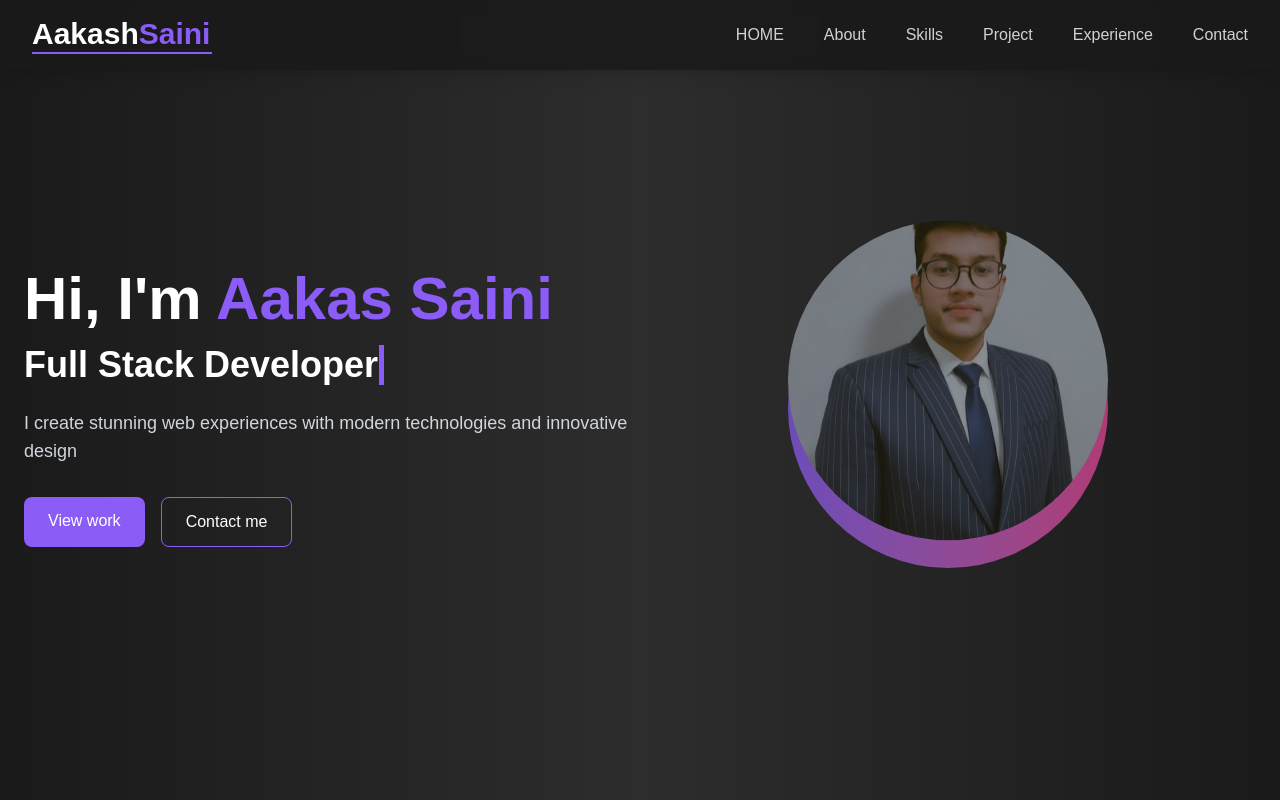
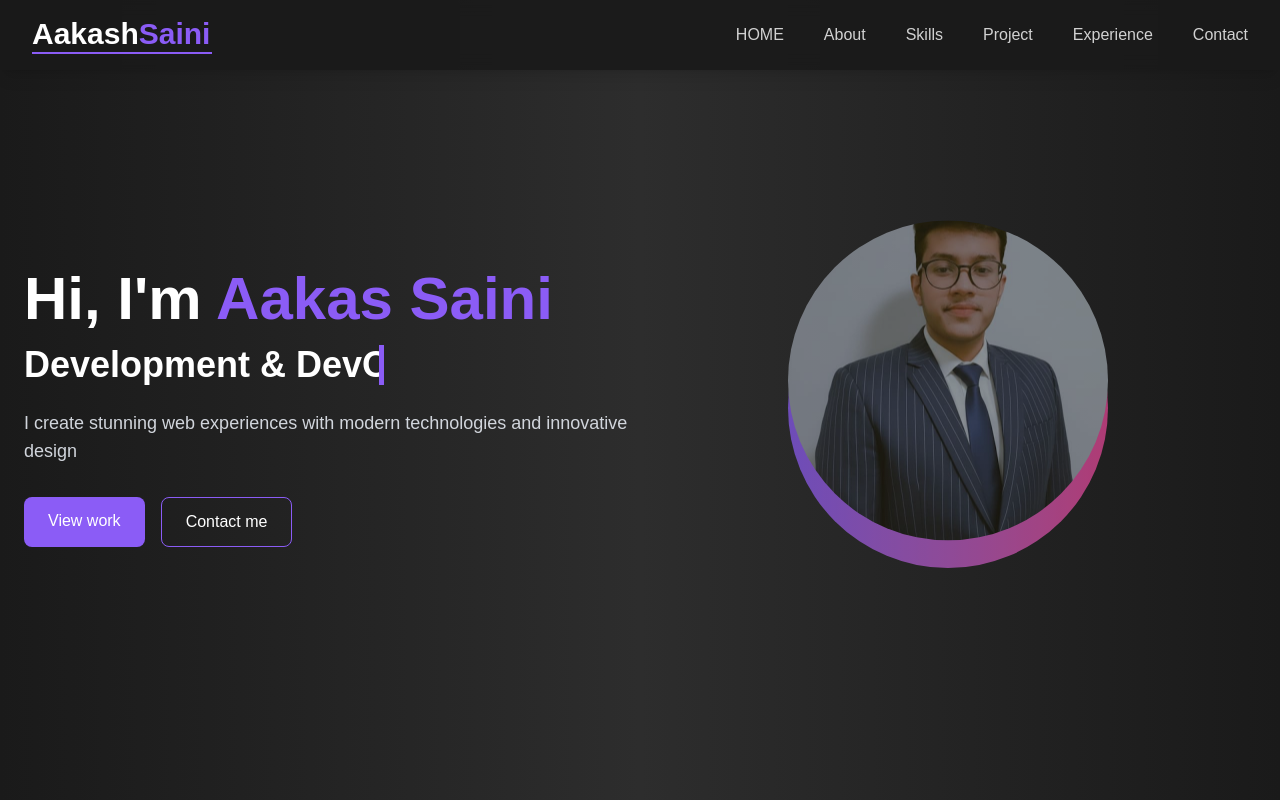
Before and after one commit to aakashsaini943/portfolio, a React (Vite) app: page / in a window 1280 px wide. Shown: the top 800 px of the page. Built offline with nearby package versions, Linux system fonts and the light colour scheme.

Commit message:
Hero section update

```diff
--- a/src/component/Hero.jsx
+++ b/src/component/Hero.jsx
@@ -19,7 +19,7 @@ const Hero = () => {
             Hi, I'm <span className="text-purple">Aakas Saini</span>
           </h1>
           <h2 className="text-2xl md:text-4xl font-semibold mb-6 typewriter">
-            Full Stack Developer
+         Development & DevOps
           </h2>
           <p className="text-lg text-gray-300 mb-8">
             I create stunning web experiences with modern technologies and
```
